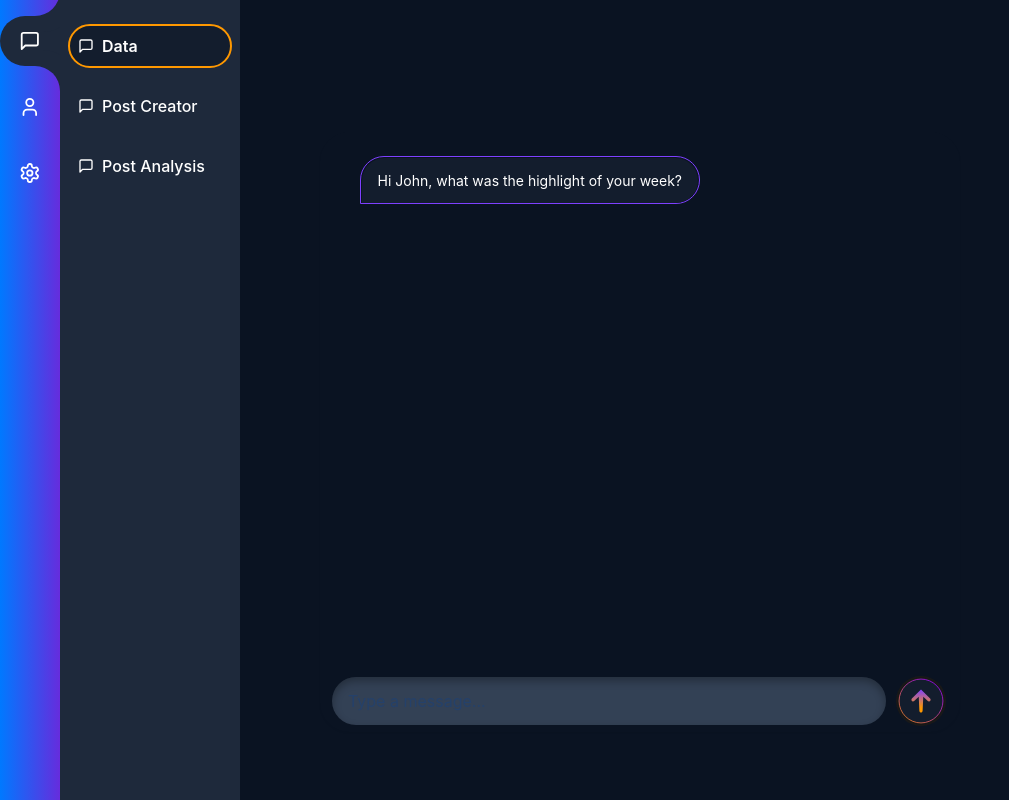
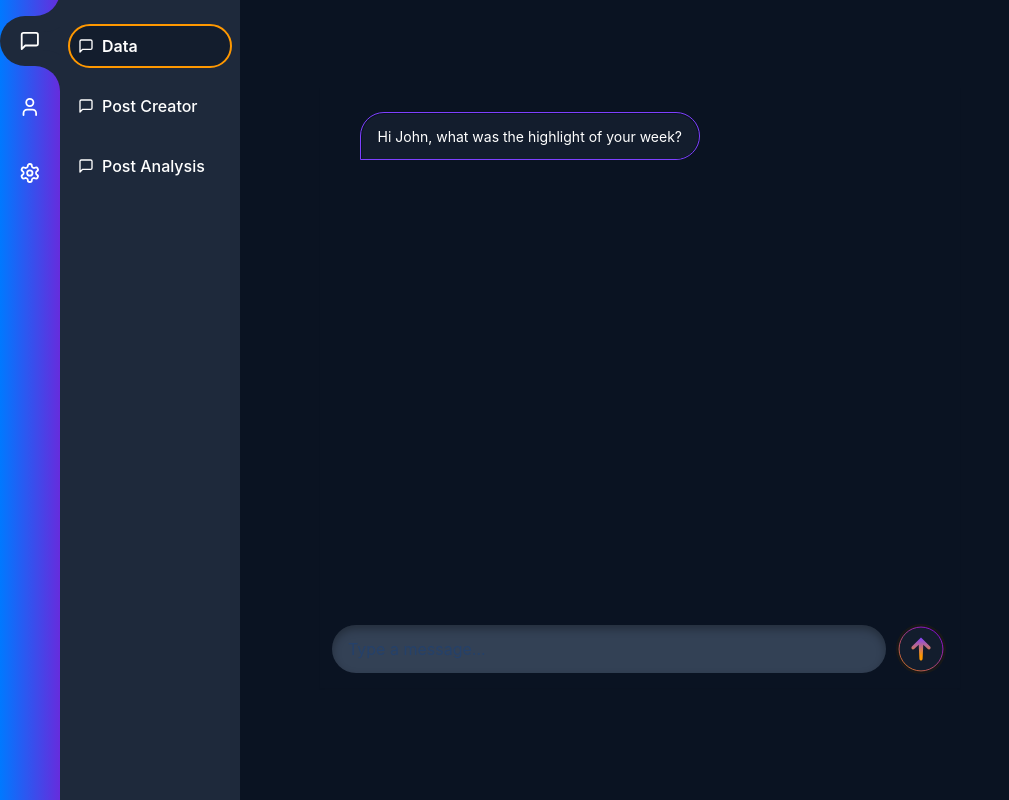
Before and after one commit to zuuxuux/gpt-repository-loader, a React (Vite) app in the folder frontend/: page / in a window 1280 px wide. Shown: the top 800 px of the page, without its empty margins (0-1009 px from the left). Built offline with nearby package versions, Linux system fonts and the light colour scheme.

Commit message:
Get messages popping in and displaying nicely

```diff
--- a/frontend/src/App.css
+++ b/frontend/src/App.css
@@ -51,3 +51,42 @@
   align-items: center;
   min-height: 100vh;
 }
+
+/* App Container: Full-screen layout */
+.appContainer {
+  display: flex; /* Arrange children horizontally */
+  height: 90vh; /* Take up the full viewport height */
+  width: 100%; /* Full width */
+  overflow: hidden; /* Prevent overflow in any direction */
+}
+
+/* Main Content (Chat + Topics) */
+.mainContent {
+  flex: 1; /* Take up remaining space left of the SideNav */
+  display: flex;
+  flex-direction: column; /* Stack ChatContainer and TopicsGrid vertically */
+  overflow-y: auto; /* Allow vertical scrolling if needed */
+}
+
+/* ChatContainer (First Section in Main Content) */
+.chatContainer {
+  flex: 1; /* Grow to fill space */
+  padding: 1rem;
+  height: 100%; /* Fill remaining height */
+  overflow-y: auto; /* Scrollable if chat messages overflow */
+  margin: 0 0 0 0;
+}
+
+/* Topics Grid (Optional Section below ChatContainer) */
+.topicsGrid {
+  display: grid;
+  grid-template-columns: repeat(auto-fit, minmax(280px, 1fr));
+  gap: 1rem; /* Spacing between cards */
+  padding: 1rem;
+}
+
+/* Side Navigation */
+.sideNav {
+  width: 0; /* Fixed width */
+  overflow-y: auto; /* Ensure it can scroll if needed */
+}
--- a/frontend/src/App.tsx
+++ b/frontend/src/App.tsx
@@ -1,19 +1,22 @@
 // src/App.tsx
-import ChatContainer from './components/ChatContainer'
-import TopicCard from './components/TopicCard'
-import { mockTopics } from './data/topics'
-import './App.css'
-
-// The hierarchical nav we want to place on the right
-import SideNav from './components/SideNav'
+import ChatContainer from './components/ChatContainer';
+import TopicCard from './components/TopicCard';
+import { mockTopics } from './data/topics';
+import './App.css';
+import SideNav from './components/SideNav';
 
 function App() {
   return (
-    <div>
-      <div className="container mx-auto">
+    <div className="appContainer">
+      {/* Main Content and Nav */}
+      <div className="mainContent">
+        {/* Chat Section */}
+        <div className="chatContainer">
           <ChatContainer />
         </div>
-      <div className="container mx-auto grid grid-cols-1 md:grid-cols-2 lg:grid-cols-3 gap-4 mt-8">
+
+        {/* Topic Cards Section (Optional) */}
+        {/* <div className="topicsGrid">
           {mockTopics.map((topic, index) => (
             <TopicCard
               key={index}
@@ -22,12 +25,15 @@ function App() {
               onThumbsDown={() => console.log(`Disliked: ${topic.title}`)}
             />
           ))}
+        </div> */}
       </div>
 
-      {/* Fixed Nav on the Right */}
+      {/* Side Navigation */}
+      <div className="sideNav">
         <SideNav />
       </div>
-  )
+    </div>
+  );
 }
 
-export default App
+export default App;
--- a/frontend/src/components/ChatContainer.module.css
+++ b/frontend/src/components/ChatContainer.module.css
@@ -10,10 +10,6 @@
   .scrollArea {
     height: calc(100% - 70px);
     padding: 1.5rem;
-  }
-
-  .inputArea {
-    padding: 0.75rem;
   }
 
   .inputContainer {
@@ -33,11 +29,7 @@
     flex: 1;
   }
 
-  /*
-    Absolute position to the right inside .inputWrapper
-    Without overriding background or border,
-    so the gradient ring from .sendButton remains.
-  */
+
   .sendIcon {
     position: absolute;
     top: 50%;
@@ -50,3 +42,42 @@
   .sendIcon:hover:not(:disabled) {
     opacity: 0.9;
   }
+
+  .messagesWrapper {
+    /* The actual content container inside ScrollArea, which you reference with messagesRef */
+    display: flex;
+    flex-direction: column;
+    gap: 1rem;
+
+    /* Enough height so it can scroll. You can also do min-height or something else. */
+    min-height: 100%;
+    /* The important part: ensure overflow so we can measure scrollHeight + scrollTop. */
+    overflow: auto;
+    /* You could also rely on Radix's built-in scroll styling if you prefer,
+       but this is the simplest approach. */
+  }
+
+  .chatContainer {
+    /* If you had the Card doing some border radius, that’s fine. */
+    display: flex;
+    flex-direction: column;
+    height: 600px; /* or whatever you like */
+    width: 50vw;
+    margin: 2rem auto;
+    border: none;
+    /* etc. */
+  }
+
+  .messagesArea {
+    flex: 1;                 /* Fill up as much vertical space as possible */
+    overflow-y: auto;        /* Scroll inside here, not the window */
+    padding: 1.5rem;         /* Some padding around messages */
+    display: flex;
+    flex-direction: column;
+    gap: 1rem;               /* Space between each .ChatBubble */
+  }
+
+
+  .inputArea {
+    padding: 0.75rem;
+  }
--- a/frontend/src/components/ChatContainer.tsx
+++ b/frontend/src/components/ChatContainer.tsx
@@ -1,16 +1,15 @@
-import { useState } from 'react';
+import React, { useState, useRef, useEffect } from 'react'
 import { InputArea } from "@/components/ui/InputArea"
 import { Card } from "@/components/ui/Card"
-import { ScrollArea } from "@/components/ui/ScrollArea"
 import { ChatBubble } from "@/components/ui/ChatBubble"
-import { SendButton } from "@/components/ui/SendButton";
-import styles from './ChatContainer.module.css';
+import { SendButton } from "@/components/ui/SendButton"
+import styles from './ChatContainer.module.css'
 
 interface Message {
-  id: string;
-  content: string;
-  sender: 'user' | 'system';
-  timestamp: Date;
+  id: string
+  content: string
+  sender: 'user' | 'system'
+  timestamp: Date
 }
 
 const defaultMessages: Message[] = [
@@ -20,54 +19,64 @@ const defaultMessages: Message[] = [
     sender: 'system',
     timestamp: new Date()
   }
-];
+]
 
 const ChatContainer: React.FC = () => {
-  const [messages, setMessages] = useState<Message[]>(defaultMessages);
-  const [input, setInput] = useState('');
-  const [isLoading, setIsLoading] = useState(false);
+  const [messages, setMessages] = useState<Message[]>(defaultMessages)
+  const [input, setInput] = useState('')
+  const [isLoading, setIsLoading] = useState(false)
+
+  // The sentinel <div> at the bottom of the messages
+  const bottomRef = useRef<HTMLDivElement>(null)
+
+  // Whenever we update messages, scroll the sentinel into view
+  useEffect(() => {
+    bottomRef.current?.scrollIntoView({ behavior: 'smooth' })
+  }, [messages])
 
   const handleSend = async (e: React.FormEvent) => {
-    e.preventDefault();
-    if (!input.trim() || isLoading) return;
+    e.preventDefault()
+    if (!input.trim() || isLoading) return
 
-    const userMessage = {
+    // Add user message
+    const userMessage: Message = {
       id: Date.now().toString(),
       content: input,
-      sender: 'user' as const,
+      sender: 'user',
       timestamp: new Date()
-    };
+    }
+    setMessages(prev => [...prev, userMessage])
+    setInput('')
+    setIsLoading(true)
 
-    setMessages(prev => [...prev, userMessage]);
-    setInput('');
-    setIsLoading(true);
-
+    // Simulate sending message to server
     try {
       const response = await fetch(`${import.meta.env.VITE_BACKEND_URL}/chat`, {
         method: 'POST',
         headers: { 'Content-Type': 'application/json' },
         body: JSON.stringify({ message: input })
-      });
+      })
+      const data = await response.json()
 
-      const data = await response.json();
-      const systemMessage = {
+      // Add system message
+      const systemMessage: Message = {
         id: (Date.now() + 1).toString(),
         content: data.response,
-        sender: 'system' as const,
+        sender: 'system',
         timestamp: new Date()
-      };
-
-      setMessages(prev => [...prev, systemMessage]);
+      }
+      setMessages(prev => [...prev, systemMessage])
     } catch (error) {
-      console.error('Error:', error);
+      console.error('Error:', error)
     } finally {
-      setIsLoading(false);
+      setIsLoading(false)
     }
-  };
+  }
 
   return (
-    <Card className={styles.container}>
-      <ScrollArea className={styles.scrollArea}>
+    <Card className={styles.chatContainer}>
+      {/* Our scrollable messages area */}
+      <div className={styles.messagesArea}>
         {messages.map((message) => (
           <ChatBubble
             key={message.id}
@@ -75,7 +84,12 @@ const ChatContainer: React.FC = () => {
             variant={message.sender}
           />
         ))}
-      </ScrollArea>
+
+        {/* Sentinel that we scroll to when new messages come in */}
+        <div ref={bottomRef}></div>
+      </div>
+
+      {/* Fixed input area at bottom of the card */}
       <div className={styles.inputArea}>
         <form onSubmit={handleSend} className={styles.inputContainer}>
           <InputArea
@@ -85,14 +99,13 @@ const ChatContainer: React.FC = () => {
             disabled={isLoading}
           />
           <SendButton
-            onClick={() => console.log('Sending...')}
             size="lg"
             disabled={false}
           />
         </form>
       </div>
     </Card>
-  );
-};
+  )
+}
 
-export default ChatContainer;
+export default ChatContainer
--- a/frontend/src/components/SideNav.module.css
+++ b/frontend/src/components/SideNav.module.css
@@ -1,7 +1,7 @@
 .sideNavContainer {
     /* This can be a wrapper to position everything if needed */
     width: 100%;
-    height: 100vh;
+    height: 0;
     display: flex; /* so sub nav can appear to the right of main nav */
   }
 
```
Lines whose indentation alone changed are shown as unchanged.
